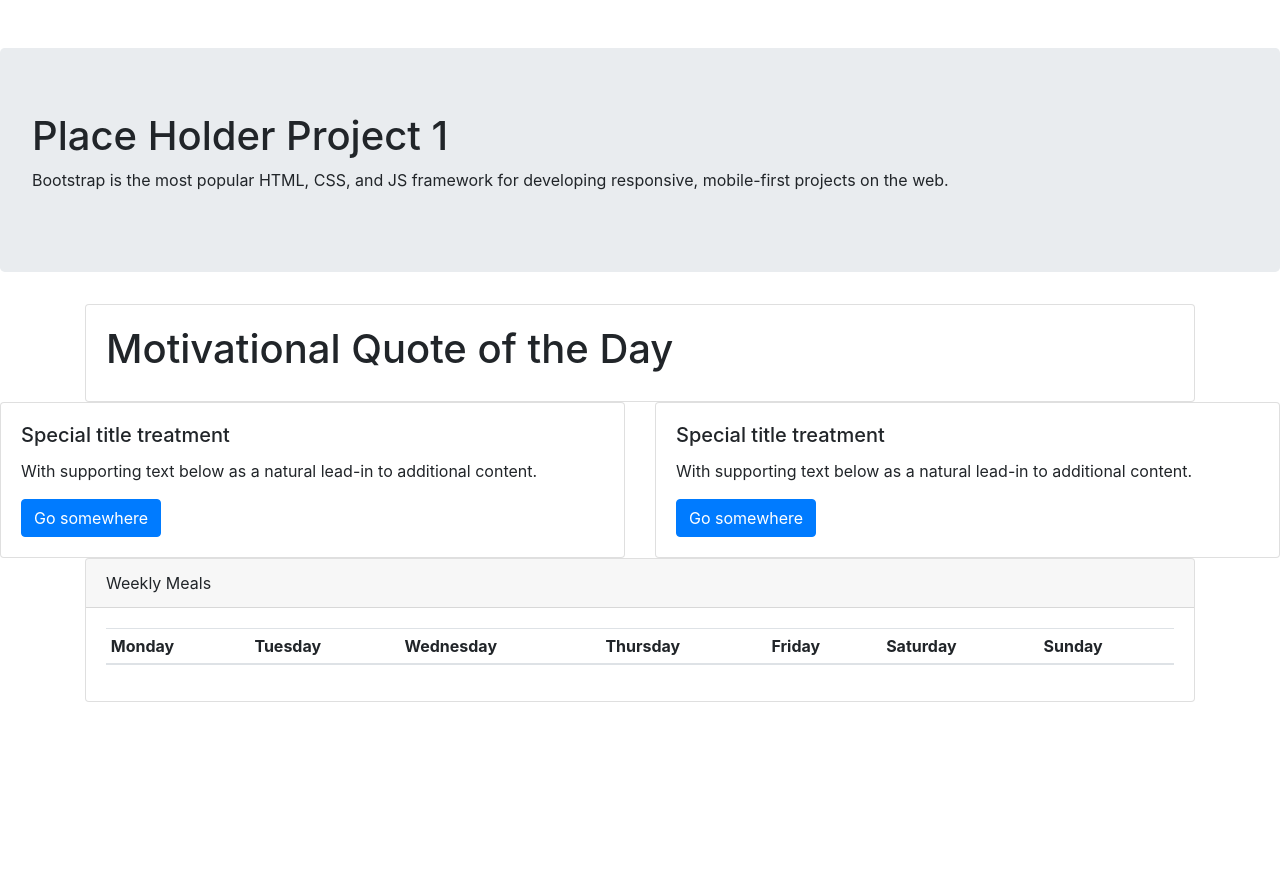
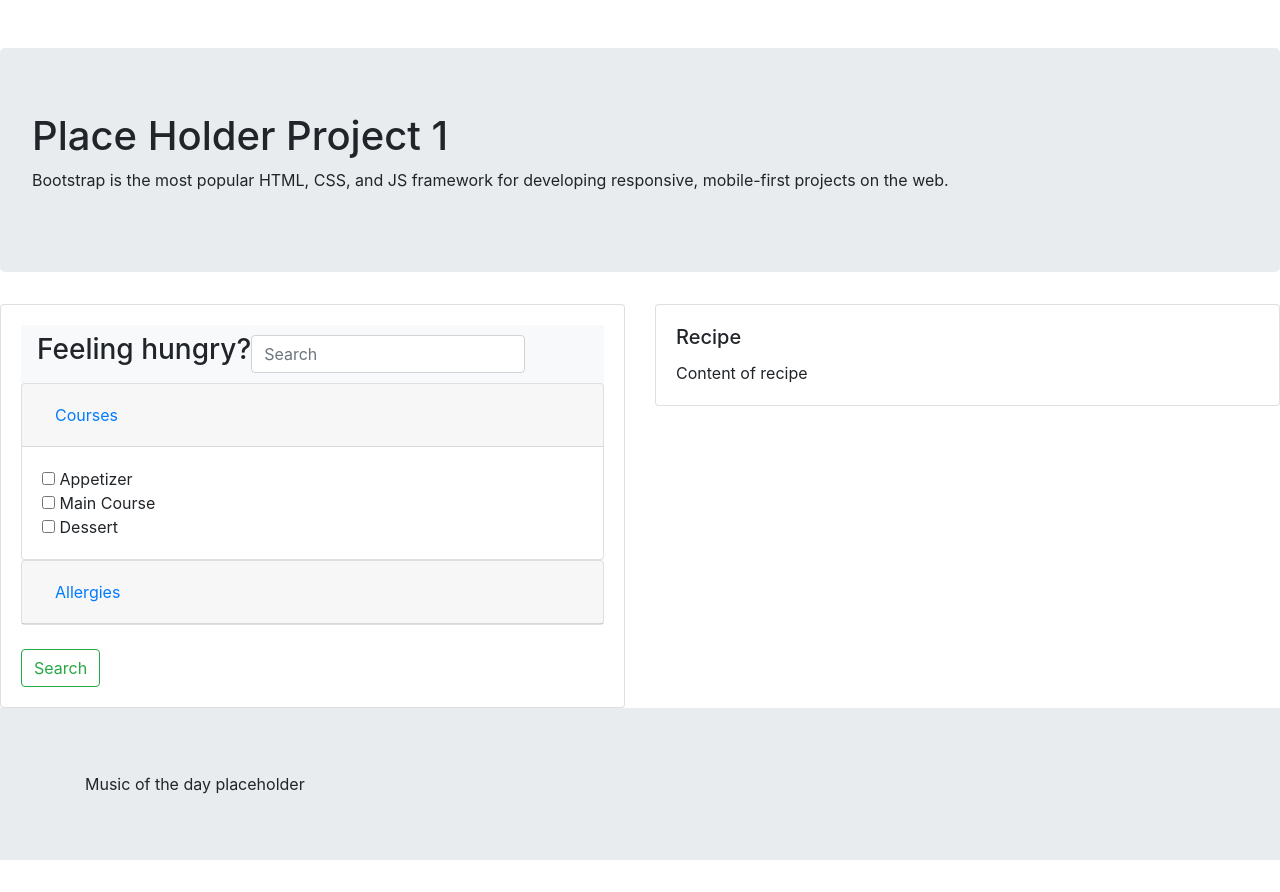
Before and after one commit to smanhart/Conscious-Cuisine, a plain HTML site: page index.html in a window 1280 px wide. Before the commit the page ends 800 px from the top, so only its background shows below. Drawn offline with nearby package versions, Linux system fonts and the light colour scheme.

Commit message:
added reponsive dropdowns and checkboxes, removed motivational thought card and commented out table'

```diff
--- a/index.html
+++ b/index.html
@@ -30,36 +30,85 @@
       <p>Bootstrap is the most popular HTML, CSS, and JS framework for developing responsive, mobile-first projects on
         the web.</p>
     </div>
-    <div class="container" id="quote">
-        <div class="card">
-            <div class="card-body">
-                <h1>Motivational Quote of the Day</h1>
-            </div>
-          </div>
-    </div>
+
     <div class="row">
         <div class="col-sm-6">
           <div class="card">
             <div class="card-body">
-              <h5 class="card-title">Special title treatment</h5>
-              <p class="card-text">With supporting text below as a natural lead-in to additional content.</p>
-              <a href="#" class="btn btn-primary">Go somewhere</a>
+                <nav class="navbar navbar-light bg-light">
+                    <form class="form-inline">
+                      <h3> Feeling hungry?</h3>
+                       <input class="form-control mr-sm-2" type="search" placeholder="Search" aria-label="Search">
+                    </form>
+                  </nav>
+              <div id="accordion">
+                  <div class="card">
+                    <div class="card-header" id="headingOne">
+                      <h5 class="mb-0">
+                        <button class="btn btn-link" data-toggle="collapse" data-target="#collapseOne" aria-expanded="true" aria-controls="collapseOne">
+                            Courses
+                        </button>
+                      </h5>
+                    </div>
+
+                    <div id="collapseOne" class="collapse show" aria-labelledby="headingOne" data-parent="#accordion">
+                      <div class="card-body">
+                          <input type="checkbox" name="course1" value="appetizer"> Appetizer<br>
+                          <input type="checkbox" name="course2" value="main"> Main Course<br>
+                          <input type="checkbox" name="course3" value="dessert"> Dessert<br>
+                      </div>
+                    </div>
+                  </div>
+                  <div class="card">
+                    <div class="card-header" id="headingTwo">
+                      <h5 class="mb-0">
+                        <button class="btn btn-link collapsed" data-toggle="collapse" data-target="#collapseTwo" aria-expanded="false" aria-controls="collapseTwo">
+                          Allergies
+                        </button>
+                      </h5>
+                    </div>
+                    <div id="collapseTwo" class="collapse" aria-labelledby="headingTwo" data-parent="#accordion">
+                      <div class="card-body">
+                          <input type="checkbox" name="course1" value="allergies">Allergies<br>
+                          <input type="checkbox" name="allergy1" value="dairy"> Dairy<br>
+                          <input type="checkbox" name="allergy2" value="egg"> Egg<br>
+                          <input type="checkbox" name="allergy3" value="appetizer"> Gluten<br>
+                          <input type="checkbox" name="allergy4" value="peanut"> Peanut<br>
+                          <input type="checkbox" name="allergy5" value="treenut"> Tree Nut<br>
+                          <input type="checkbox" name="allergy1" value="seafood"> Seafood<br>
+                          <input type="checkbox" name="allergy1" value="sesame"> Sesame<br>
+                          <input type="checkbox" name="allergy1" value="soy"> Soy<br>
+                          <input type="checkbox" name="allergy1" value="wheat"> Wheat<br>
+                          <input type="checkbox" name="allergy1" value="sulfite"> Sulfite<br>
+                      </div>
+                    </div>
+                  </div>
+                </div>
+                <br>
+                <button class="btn btn-outline-success my-2 my-sm-0" type="submit">Search</button>
             </div>
           </div>
         </div>
         <div class="col-sm-6">
           <div class="card">
             <div class="card-body">
-              <h5 class="card-title">Special title treatment</h5>
-              <p class="card-text">With supporting text below as a natural lead-in to additional content.</p>
-              <a href="#" class="btn btn-primary">Go somewhere</a>
+
+              <h5 class="card-title">Recipe</h5>
+              <p class="card-text">Content of recipe</p>
+
             </div>
           </div>
         </div>
       </div>
 
+      <div class="jumbotron jumbotron-fluid">
+          <div class="container">
+            Music of the day placeholder
+          </div>
+        </div>
 
-    <div class="container" id="shopping-list">
+
+    <!-- <div class="container" id="shopping-list">
 
       <div class="card mb-4">
           <div class="card-header">Weekly Meals</div>
@@ -82,7 +131,7 @@
           </div>
         </div>
       </div>
-    </div>
+    </div> -->
 
     </div>
   </div>
```
